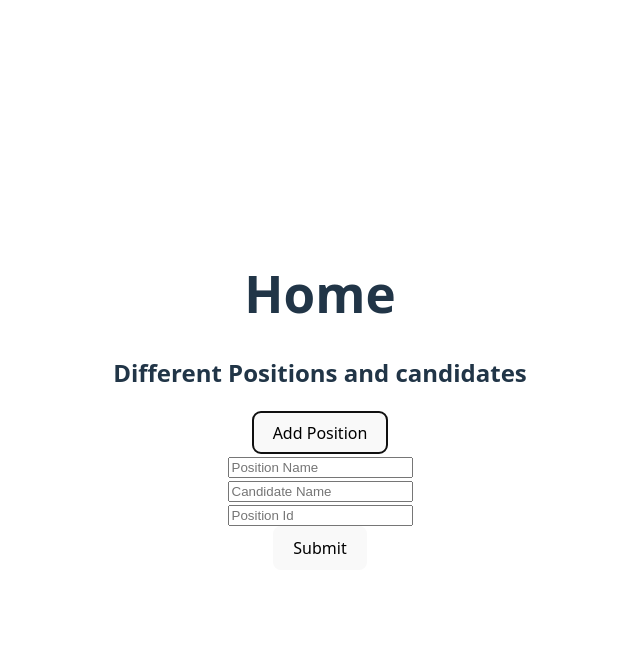
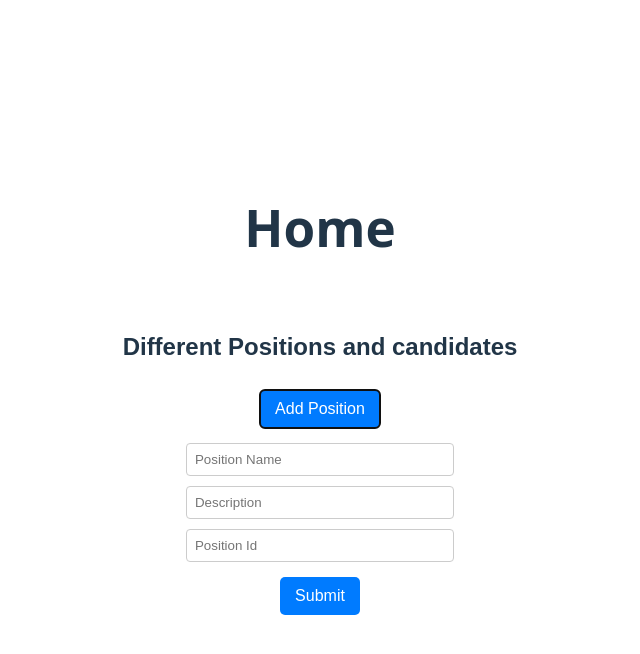
Before and after one commit to nisheshacharya/anonymous-voting-, a React (Vite) app in the folder react/: page / in a window 1280 px wide. Both pictures are taken after a click on the button "Add Position". Shown: the top 654 px of the page, without its empty margins (320-960 px from the left). Built offline with nearby package versions, Linux system fonts and the light colour scheme.

Commit message:
candidate created

```diff
--- /dev/null
+++ b/react/src/components/CondicateContainer.jsx
@@ -0,0 +1,94 @@
+
+import { useState } from "react";
+import "../styles/style.css";
+
+const CandidateContainer = ({ positionId, onCandidateAdded }) => {
+  const [candidates, setCandidates] = useState([]);
+  const [showForm, setShowForm] = useState(false);
+  const [formData, setFormData] = useState({
+    name: "",
+    photo: null,
+    candidateId: "",
+  });
+
+  const showAddCandidate = () => {
+    setShowForm(!showForm);
+  };
+
+  const handleChange = (e) => {
+    if (e.target.name === "photo") {
+      setFormData({ ...formData, photo: e.target.files[0] });
+    } else {
+      setFormData({ ...formData, [e.target.name]: e.target.value });
+    }
+  };
+
+  const handleSubmit = (e) => {
+    e.preventDefault();
+    const candidateData = { ...formData, positionId };
+    setCandidates([...candidates, candidateData]);
+    onCandidateAdded(candidateData);
+    setFormData({ name: "", photo: null, candidateId: "" });
+    setShowForm(false);
+  };
+
+  return (
+    <div className="candidate-container">
+      <h3 className="candidate-header">Candidates for Position ID: {positionId}</h3>
+
+      {candidates.map((candidate, index) => (
+        <div key={index} className="candidate-item">
+          <p>Name: {candidate.name}</p>
+          <p>Candidate ID: {candidate.candidateId}</p>
+          {candidate.photo && (
+            <img
+              src={URL.createObjectURL(candidate.photo)}
+              alt="Candidate"
+              className="candidate-photo"
+            />
+          )}
+        </div>
+      ))}
+
+      <button className="add-candidate-button" onClick={showAddCandidate}>
+        Add Candidate
+      </button>
+
+      {showForm && (
+        <div className="candidate-form-container">
+          <form className="candidate-form" onSubmit={handleSubmit}>
+            <input
+              type="text"
+              name="name"
+              placeholder="Candidate Name"
+              required={true}
+              onChange={handleChange}
+            />
+            <br />
+            <input
+              type="text"
+              name="candidateId"
+              placeholder="Candidate ID"
+              required={true}
+              onChange={handleChange}
+            />
+            <br />
+            <input
+              type="file"
+              name="photo"
+              accept="image/*"
+              required={true}
+              onChange={handleChange}
+            />
+            <br />
+            <button type="submit" className="submit-candidate-button">
+              Submit
+            </button>
+          </form>
+        </div>
+      )}
+    </div>
+  );
+};
+
+export default CandidateContainer;
--- a/react/src/components/PositionsContainer.jsx
+++ b/react/src/components/PositionsContainer.jsx
@@ -1,7 +1,10 @@
+
 import { useState } from "react";
+import CandidateContainer from "./CondicateContainer";
+import "../styles/style.css";
 
 const PositionsContainer = () => {
-    const [positions, setPositions] = useState([]); // Initialize as an empty array
+    const [positions, setPositions] = useState([]);
     const [showForm, setShowForm] = useState(false);
     const [formData, setFormData] = useState({
         position: "",
@@ -19,26 +22,34 @@ const PositionsContainer = () => {
 
     const handleSubmit = (e) => {
         e.preventDefault();
-        setPositions([...positions, formData]); // Add new position to array
-        setFormData({ position: "", name: "", positionId: "" });
+        setPositions([...positions, formData]);
+        setFormData({ position: "", description: "", positionId: "" });
         setShowForm(false);
     };
 
+    const handleCandidateAdded = (candidateData) => {
+        // Handle added candidate data in parent component if needed
+        console.log("Candidate added:", candidateData);
+    };
+
     return (
-        <div>
-            <h2>Different Positions and candidates</h2>
+        <div className="positions-container">
+            <h2 className="main-header">Different Positions and candidates</h2>
 
             {positions.map((pos, index) => (
-                <div key={index} style={{ border: "1px solid #ccc", padding: "10px", margin: "10px 0" }}>
-                    <strong>Position:</strong> {pos.position}, <strong>Candidate:</strong> {pos.name}, <strong>ID:</strong> {pos.positionId}
+                <div key={index} className="position-item">
+                    <strong>Position:</strong> {pos.position}, <strong>Description:</strong> {pos.description}, <strong>ID:</strong> {pos.positionId}
+                    <CandidateContainer positionId={pos.positionId} onCandidateAdded={handleCandidateAdded} />
                 </div>
             ))}
 
-            <button onClick={showAddPosition}>Add Position</button>
+            <button className="add-button" onClick={showAddPosition}>
+                Add Position
+            </button>
 
             {showForm && (
-                <div className="position-form">
-                    <form onSubmit={handleSubmit}>
+                <div className="form-container">
+                    <form className="main-form" onSubmit={handleSubmit}>
                         <input
                             type="text"
                             name="position"
@@ -49,8 +60,8 @@ const PositionsContainer = () => {
                         <br />
                         <input
                             type="text"
-                            name="name"
-                            placeholder="Candidate Name"
+                            name="description"
+                            placeholder="Description"
                             required={true}
                             onChange={handleChange}
                         />
@@ -63,11 +74,12 @@ const PositionsContainer = () => {
                             onChange={handleChange}
                         />
                         <br />
-                        <button type="submit">Submit</button>
+                        <button type="submit" className="submit-button">
+                            Submit
+                        </button>
                     </form>
                 </div>
             )}
-
         </div>
     );
 };
--- /dev/null
+++ b/react/src/styles/style.css
@@ -0,0 +1,54 @@
+
+
+.positions-container,
+.candidate-container {
+  padding: 20px;
+  font-family: sans-serif;
+}
+
+.main-header,
+.candidate-header {
+  font-size: 1.5em;
+  margin-bottom: 15px;
+}
+
+.position-item,
+.candidate-item {
+  border: 1px solid #ddd;
+  padding: 15px;
+  margin: 10px 0;
+}
+
+.add-button,
+.add-candidate-button,
+.submit-button,
+.submit-candidate-button {
+  background-color: #007bff;
+  color: white;
+  padding: 10px 15px;
+  border: none;
+  cursor: pointer;
+  margin-top: 10px;
+  border-radius: 5px;
+}
+
+.form-container,
+.candidate-form-container{
+    margin-top: 10px;
+}
+
+.main-form input[type="text"],
+.candidate-form input[type="text"],
+.candidate-form input[type="file"] {
+  margin: 5px 0;
+  padding: 8px;
+  width: 250px;
+  border: 1px solid #ccc;
+  border-radius: 4px;
+}
+
+.candidate-photo {
+  max-width: 100px;
+  max-height: 100px;
+  margin-top: 5px;
+}
```
